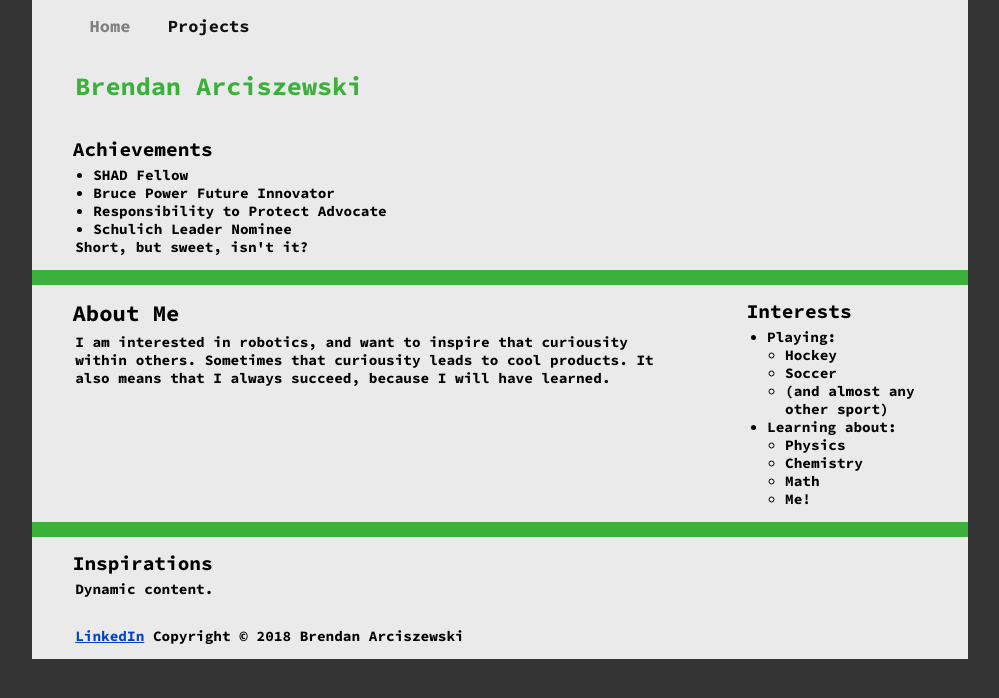
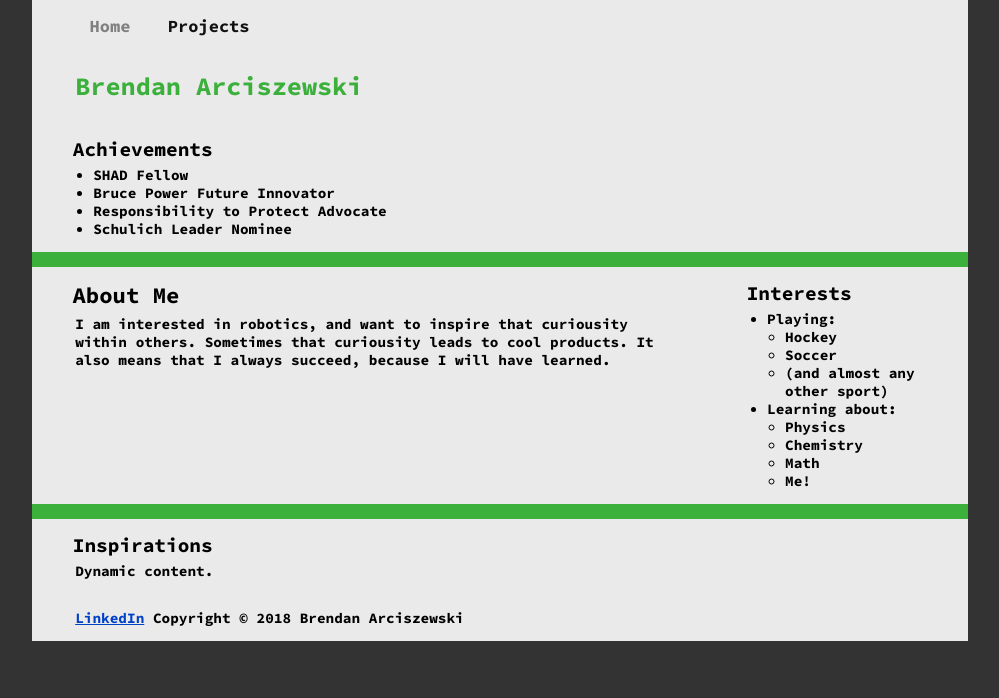
Before and after one commit to brendanarciszewski/brendanarciszewski.github.io, a Jekyll site: the page built from index.html, in a window 1280 px wide. Shown: the top 698 px of the page, without its empty margins (140-1139 px from the left). Built offline with Jekyll 4.4.1, drawn with Linux system fonts in a browser that asks for light colours.

Commit message:
content fixes

```diff
--- a/_includes/achievements.html
+++ b/_includes/achievements.html
@@ -6,5 +6,4 @@
 		<li>Responsibility to Protect Advocate</li>
 		<li>Schulich Leader Nominee</li>
 	</ul>
-	<p>Short, but sweet, isn't it?</p>
 </aside>
```
